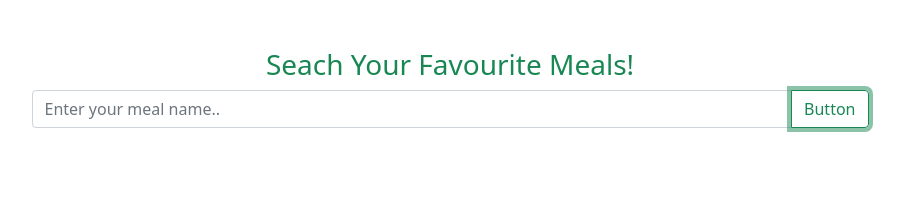
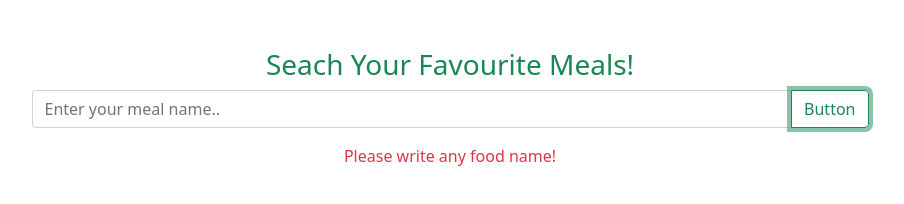
Before and after one commit to mohasin-hossain/meal-api-js, a plain HTML site: page index.html in a window 1280 px wide. Both pictures are taken after a click on the button "Button". Shown: the whole page, without its empty margins (190-1094 px from the left). Drawn offline with nearby package versions, Linux system fonts and the light colour scheme; no server answers.

Commit message:
Showing error text

```diff
--- a/index.html
+++ b/index.html
@@ -20,6 +20,9 @@
         <button onclick="searchMeal()" class="btn btn-outline-success" type="button">Button</button>
     </div>
 
+    <!-- Error Message -->
+    <div id="error"></div>
+
     <!-- Meal Details -->
     <div id="meal-details" class="mb-5">
     </div>
--- a/js/findmeal.js
+++ b/js/findmeal.js
@@ -7,11 +7,20 @@ const searchMeal = () => {
   // Clear Input Field
   searchField.value = "";
 
+  if (searchValue == "") {
+    const error = document.getElementById("error");
+    const p = document.createElement("p");
+    p.classList.add("text-center");
+    p.classList.add("text-danger");
+    p.innerText = "Please write any food name!";
+    error.appendChild(p);
+  } else {
     // Search Meal
     const url = `https://www.themealdb.com/api/json/v1/1/search.php?s=${searchValue}`;
     fetch(url)
       .then((response) => response.json())
       .then((data) => displaySearchResult(data.meals));
+  }
 };
 
 const displaySearchResult = (meals) => {
```
Lines whose indentation alone changed are shown as unchanged.
